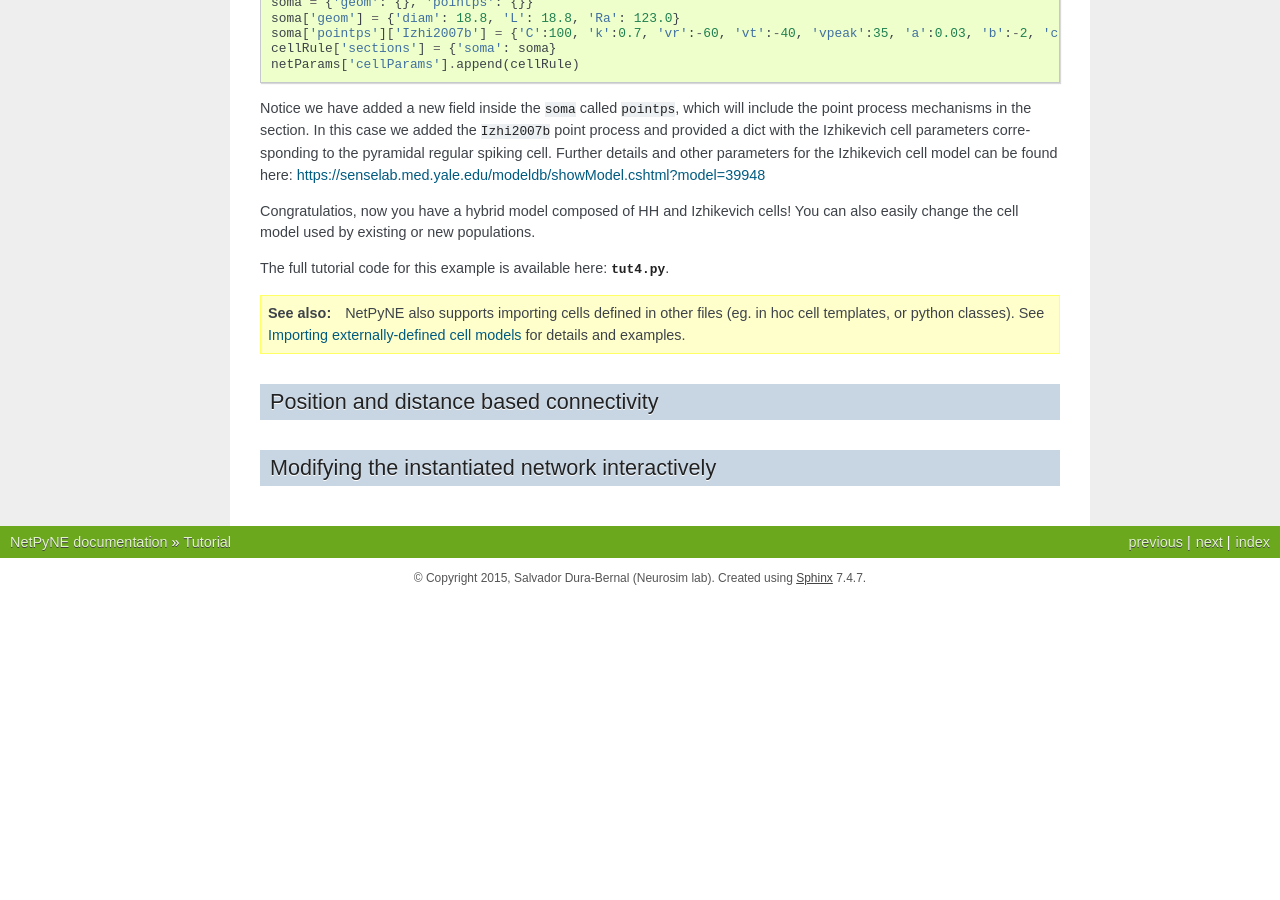
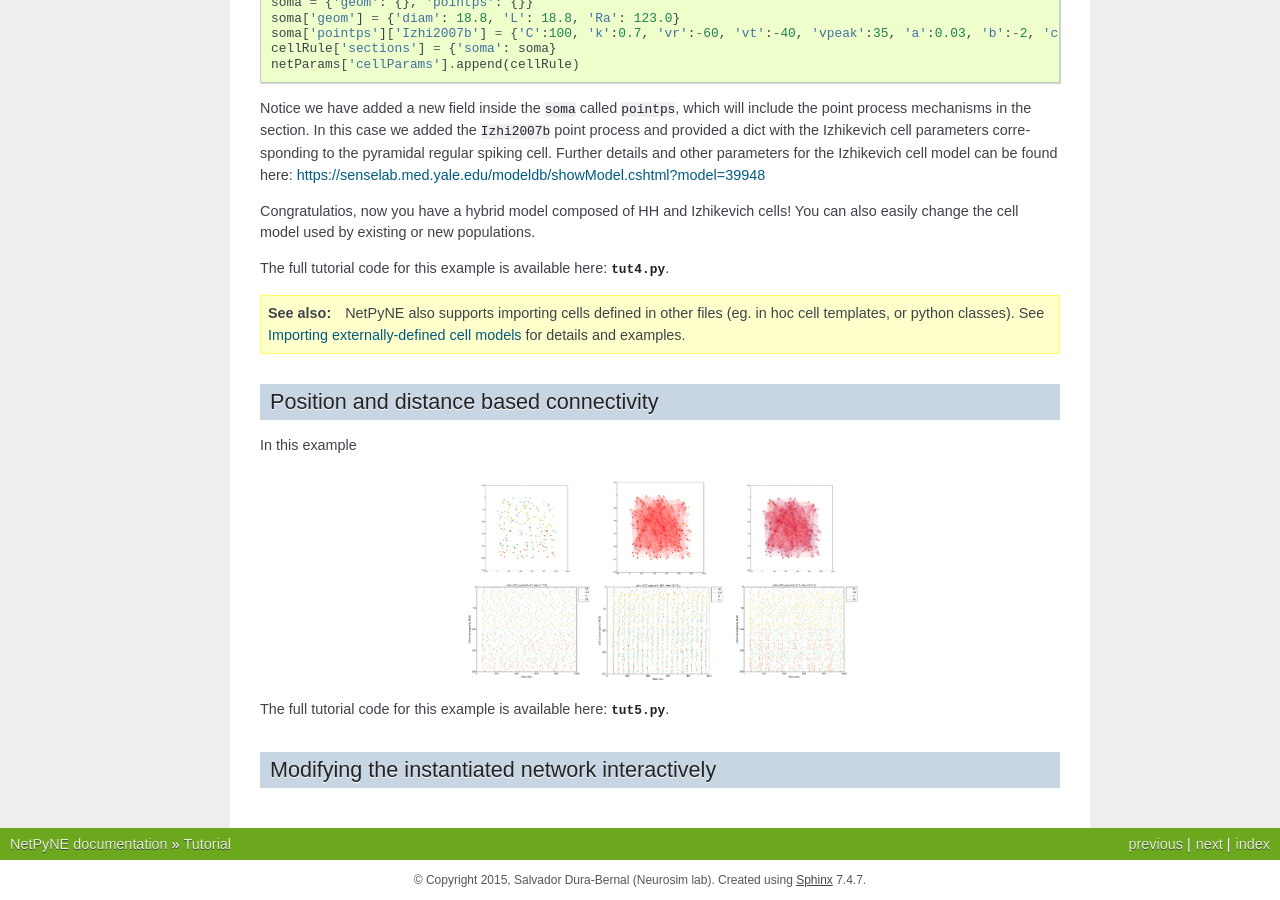
Before and after one commit to suny-downstate-medical-center/netpyne, a Sphinx documentation site: the page built from doc/source/tutorial.rst, in a window 1280 px wide and 900 px high, scrolled down 7847 px. Built offline with Sphinx 7.4.7, drawn with Linux system fonts in a browser that asks for light colours; before the commit the page ends 8445 px from its top, so only the background shows below that.

Commit message:
added tut5.png

```diff
--- a/doc/source/tutorial.rst
+++ b/doc/source/tutorial.rst
@@ -350,6 +350,14 @@ The full tutorial code for this example is available here: :download:`tut4.py <c
 Position and distance based connectivity
 ------------------------------------------
 
+In this example
+
+.. image:: figs/tut5.png
+	:width: 50%
+	:align: center
+
+The full tutorial code for this example is available here: :download:`tut5.py <code/tut4.py>`.
+
 
 Modifying the instantiated network interactively
 -------------------------------------------------
```
Also changed, not shown: doc/source/figs/tut5.png (added).
